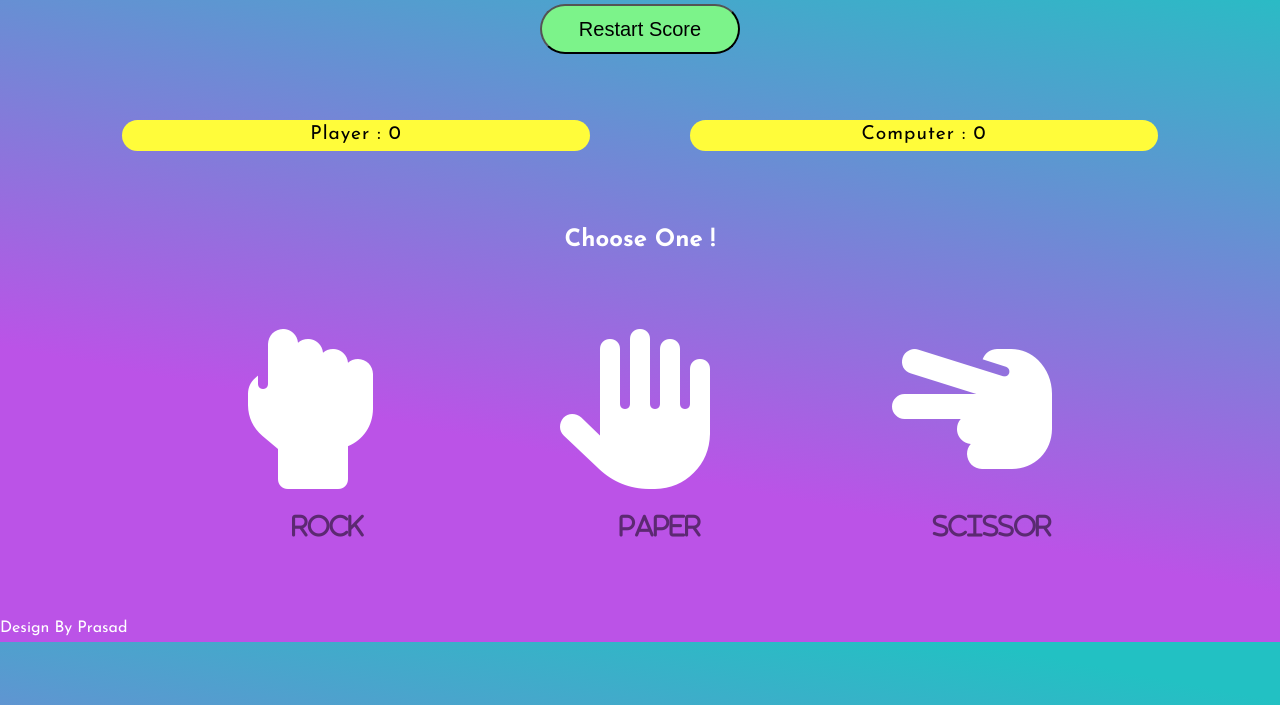
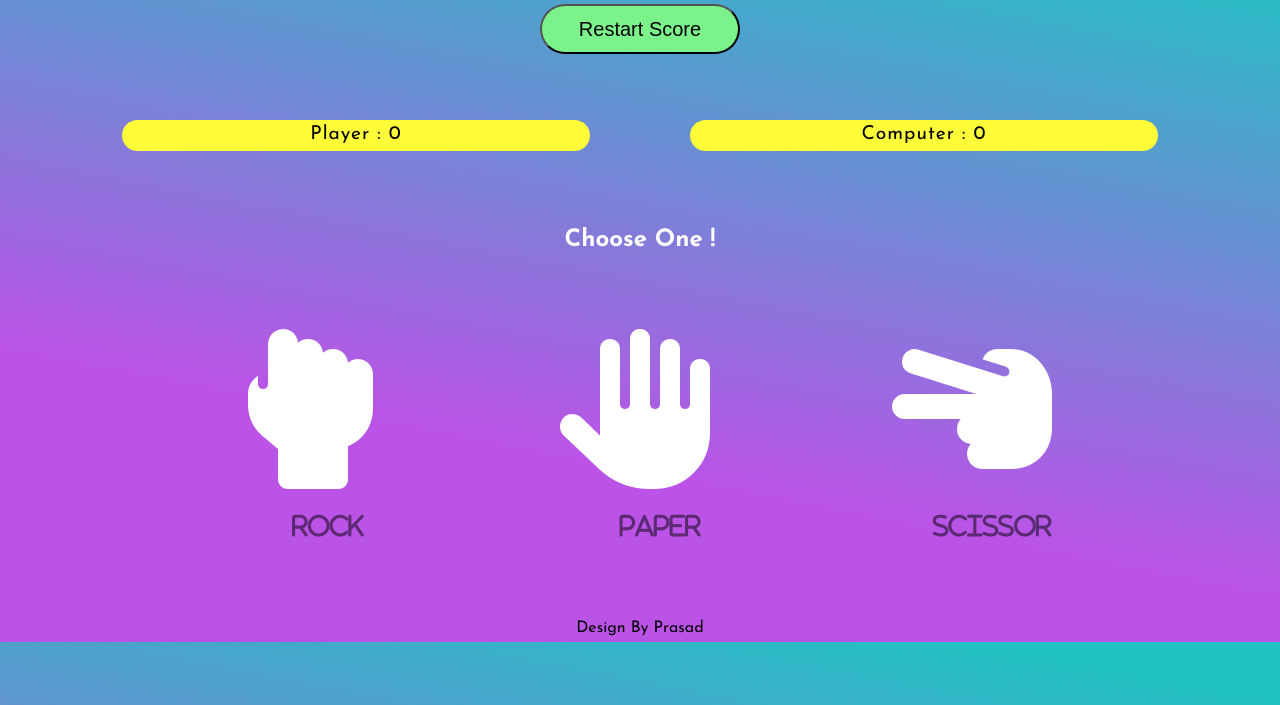
Before and after one commit to Prasadchandwadkar/The-PRC-Game, a plain HTML site: page index.html in a window 1280 px wide. Shown: the part 95-800 px from the top of the page. Drawn offline with Linux system fonts and the light colour scheme.

Commit message:
Update style.css

```diff
--- a/style.css
+++ b/style.css
@@ -117,3 +117,8 @@ h2 {
 		font-size: 10px;
 	}
 }
+
+.author{
+	color:black;
+	text-align:center;
+}
```
